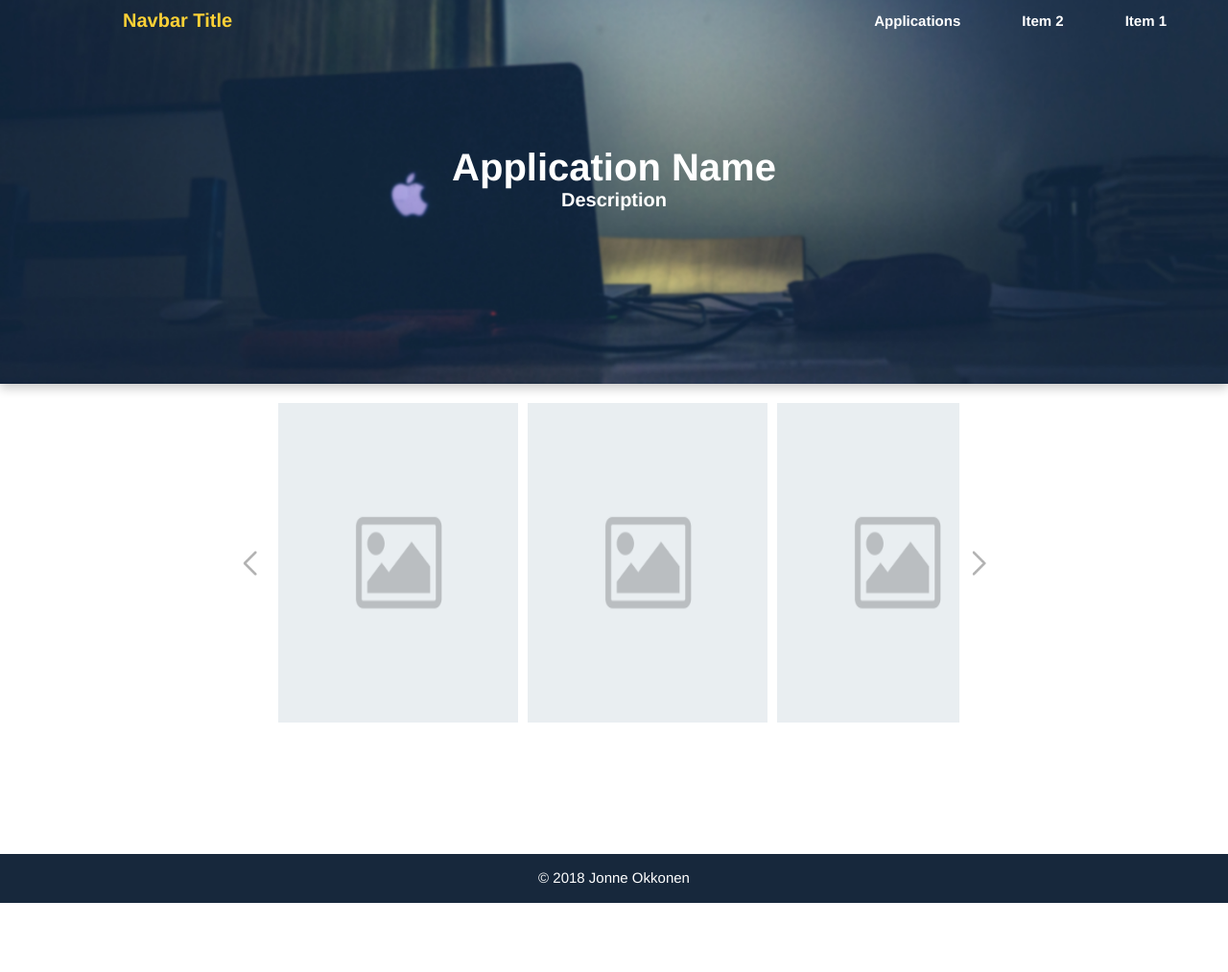
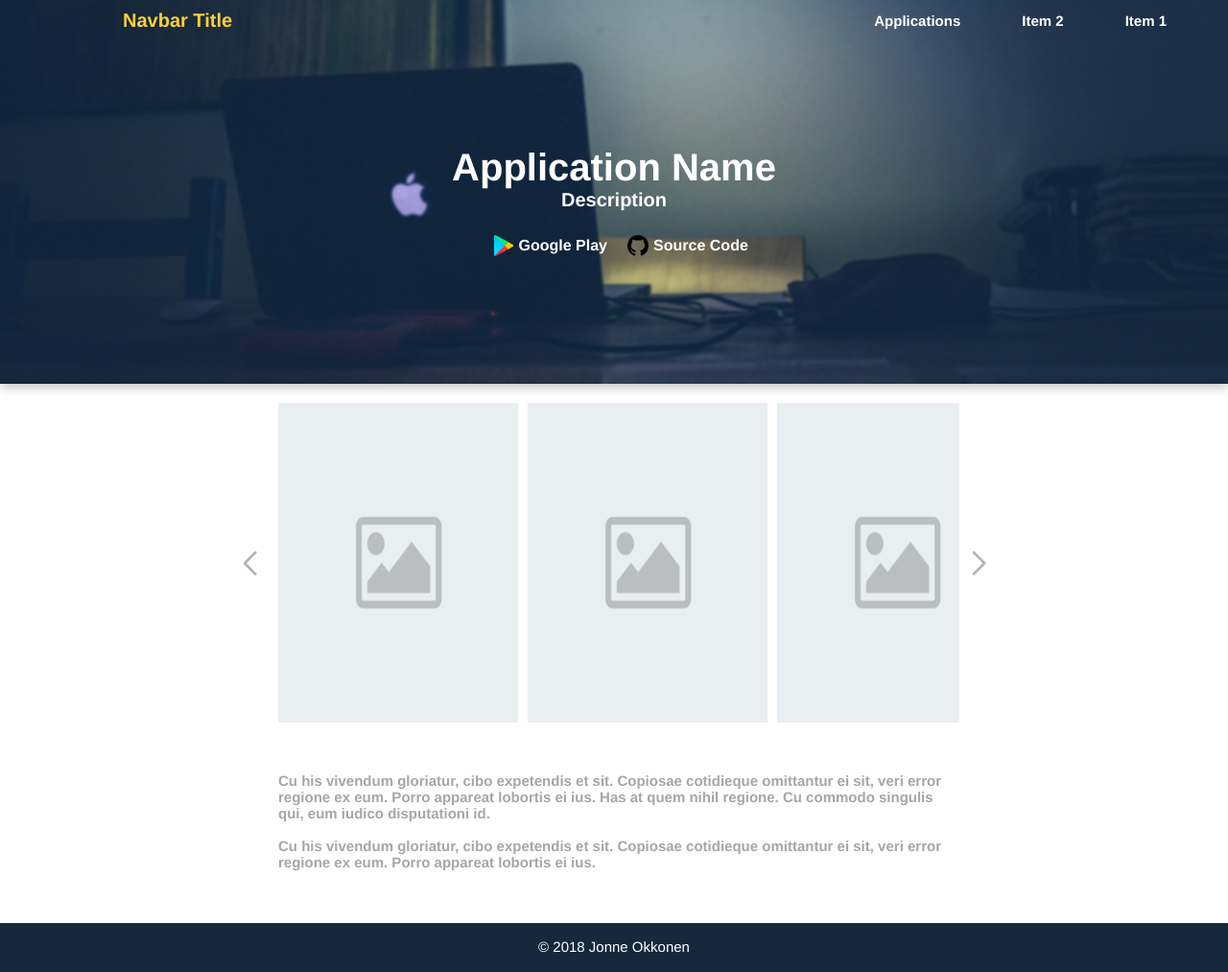
Before and after one commit to JonneOkkonen/Personal-Website, a PHP site: page /applicationDetails.html in a window 1280 px wide. Shown: the whole page at 96% size. Before the commit the page ends 941 px from the top, so only its background shows below. Run offline with PHP 8.4, Linux system fonts and the light colour scheme.

Commit message:
Add Description and Links to Applications Detail
Add Description
Add Google Play Link
Add Source Code Link

```diff
--- a/applicationDetails.html
+++ b/applicationDetails.html
@@ -20,6 +20,10 @@
         <div class="headerContent">
             <h1 id="mainHeading">Application Name</h1>
             <p id="description">Description</p><br>
+            <a href="#"><img src="img/google-play-logo.png" alt="google play icon" class="socialMediaLogos"/></a>
+            <a href="#" class="smallText">Google Play</a>
+            <a href="#"><img src="img/github-icon.png" alt="github icon" class="socialMediaLogos"/></a>
+            <a href="#" class="smallText">Source Code</a>
         </div>
     </div>
     <div class="section" id="section1">
@@ -46,6 +50,15 @@
                     <img src="img/ChevronRightGray.png" alt="rightArrow" id="arrowRight" onmouseover="RightArrowHover(this)" onmouseout="RightArrowNormal(this)"/></a>
                 </div>
             </div>
+        </div>
+        <div class="description">
+            <p>Cu his vivendum gloriatur, cibo expetendis et sit. Copiosae cotidieque omittantur ei sit,
+                veri error regione ex eum. Porro appareat lobortis ei ius. Has at quem nihil regione.
+                Cu commodo singulis qui, eum iudico disputationi id.<br>
+                <br>
+                Cu his vivendum gloriatur, cibo expetendis et sit. Copiosae cotidieque omittantur ei sit,
+                veri error regione ex eum. Porro appareat lobortis ei ius.
+            </p>
         </div>
     </div>
     <div class="footer" id="footer">
--- a/css/applications.css
+++ b/css/applications.css
@@ -14,6 +14,16 @@
     min-height: 450px;
 }
 /* APPLICATION DETAILS */
+.smallText {
+    font-size: 16px;
+    font-weight: 600;
+    text-decoration: none;
+    color: white;
+}
+.socialMediaLogos {
+    margin-left: 10px;
+    vertical-align: middle;
+}
 #section1 {
     min-height: 450px;
 }
@@ -68,3 +78,10 @@
     height: 100%;
     object-fit: contain;
 }
+.description {
+    max-width: 700px;
+    margin: auto;
+    height: auto;
+    color: #a6a6a6;
+    padding: 20px;
+}
```
